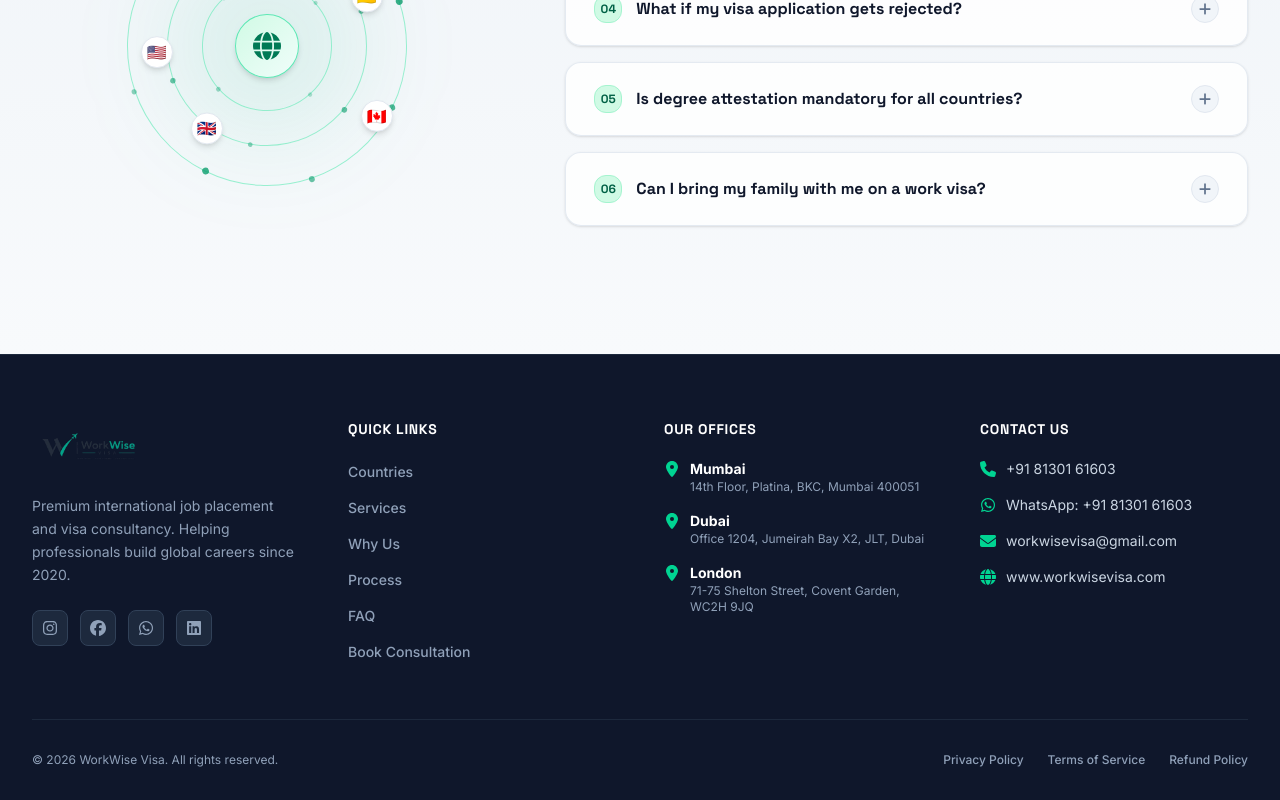
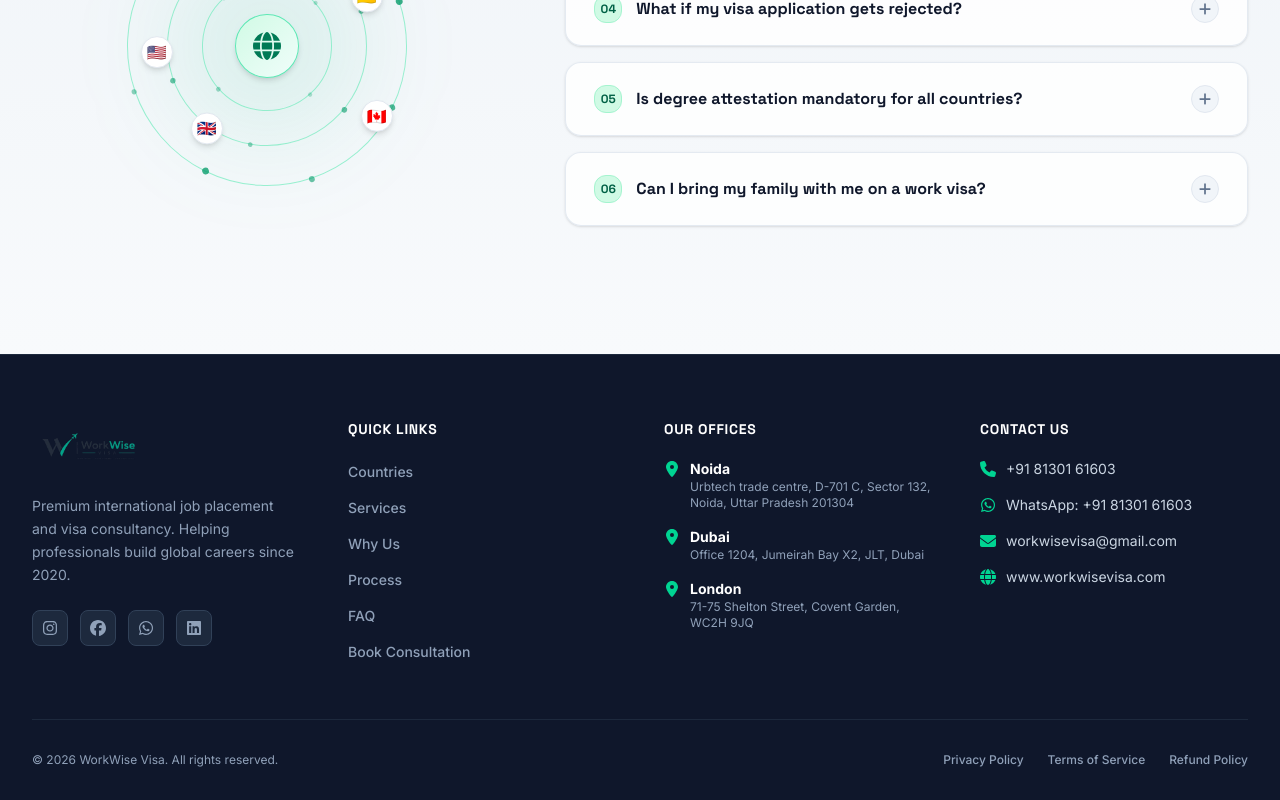
Before and after one commit to wasimfaiz/workvisevisa, a Next.js app: page / in a window 1280 px wide. Shown: the part 8939-9739 px from the top of the page. Built offline with nearby package versions, Linux system fonts and the light colour scheme.

Commit message:
changed footer addres and linkdin

```diff
--- a/components/Footer.tsx
+++ b/components/Footer.tsx
@@ -21,7 +21,7 @@ const quickLinks = [
 ];
 
 const offices = [
-  { city: "Mumbai", address: "14th Floor, Platina, BKC, Mumbai 400051" },
+  { city: "Noida", address: "Urbtech trade centre, D-701 C, Sector 132, Noida, Uttar Pradesh 201304" },
   { city: "Dubai", address: "Office 1204, Jumeirah Bay X2, JLT, Dubai" },
   { city: "London", address: "71-75 Shelton Street, Covent Garden, WC2H 9JQ" },
 ];
@@ -30,7 +30,7 @@ const socials = [
   { label: "Instagram", icon: FaInstagram, href: "https://www.instagram.com/workwisevisa/" },
   { label: "Facebook", icon: FaFacebook, href: "https://www.facebook.com/workwisevisa/" },
   { label: "WhatsApp", icon: FaWhatsapp, href: "https://wa.me/918130161603?text=Hi%20WorkWise%20Visa,%20I%20would%20like%20to%20book%20a%20free%20consultation!" },
-  { label: "LinkedIn", icon: FaLinkedin, href: "#" },
+  { label: "LinkedIn", icon: FaLinkedin, href: "https://www.linkedin.com/company/workwisevisa/" },
 ];
 
 export default function Footer() {
```
